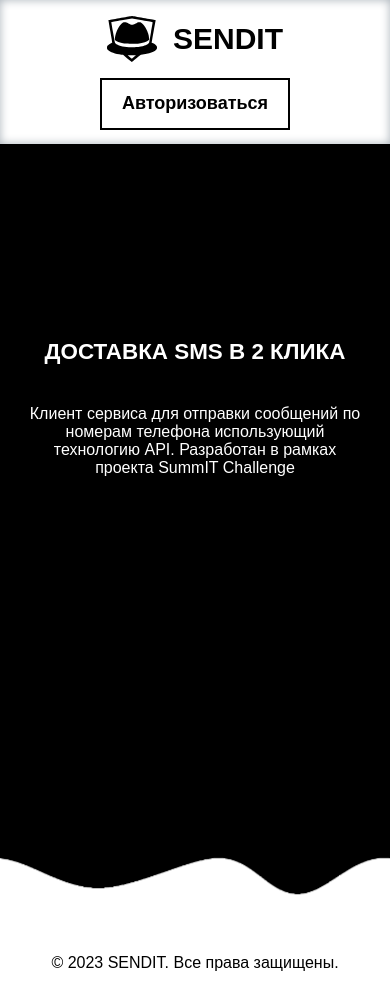
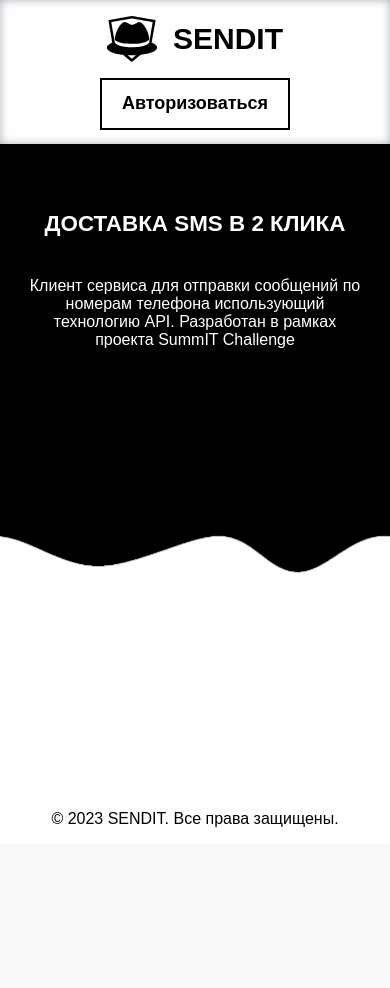
Before and after one commit to MisterGoblin97/xaxatyn4ik, a PHP site: page / in a window 390 px wide. After the commit the page ends 827 px from the top, so only its background shows below. Run offline with PHP 8.4, Linux system fonts and the light colour scheme.

Commit message:
Add files via upload

```diff
--- a/sendit/index.html
+++ b/sendit/index.html
@@ -36,6 +36,8 @@
 	<!-- Подключение внешних объектов -->
   	<link rel='shortcut icon' href='images/favicon.ico' type='image/x-icon'>
 	<link rel='stylesheet' href='styles/style.css'>
+	<style>
+	</style>
 </head>
 
 <body>
@@ -63,8 +65,8 @@
 			<div id='login'>
 				<h2>Авторизация</h2>
 				<form action='login.php' method='post'>
-					<input type='text' class='form-control' name='text' id='text' placeholder='Введите псевдоним *' required>
-					<input type='password' class='form-control' name='password' id='password' placeholder='Введите пароль *' required>
+					<input type='text' name='text' id='text' placeholder='Введите псевдоним *' required>
+					<input type='password' name='password' id='password' placeholder='Введите пароль *' required>
 					<!-- <button type='submit' class='btn'>Авторизоваться</button> -->
 					<a class='btn' href='app.html'>Авторизоваться</a>
 				</form>
@@ -73,6 +75,7 @@
 		</div>
 	</div>
 
+	<main>
 		<!-- Шапка -->
 		<header class='header__outer header'>
 			<div class='menu'>
@@ -89,7 +92,6 @@
 			</div>
 		</header>
 
-	<main>
 		<!-- Заглавная секция -->
 		<section class='hero'>
 			<div class='container'>
@@ -106,11 +108,10 @@
 				<div class='wave__inner'></div>
 			</div>
 		</section>
+	</main>
 
 	<footer>© 2023 SENDIT. Все права защищены.</footer>
-	</main>
 
-	<!-- Скрипты -->
 	<script src='https://cdnjs.cloudflare.com/ajax/libs/three.js/r128/three.min.js'></script>
 	<script src='scripts/script.js'></script>
 </body>
--- a/sendit/scripts/script.js
+++ b/sendit/scripts/script.js
@@ -31,4 +31,4 @@
         renderer.render(scene, camera);
 }
 
-scene.add(object), object.position.set(2, 0.5, 0), (camera.position.z = 4), animate();
+scene.add(object), object.position.set(2, -.4, 0), (camera.position.z = 4), animate();
--- a/sendit/styles/style.css
+++ b/sendit/styles/style.css
@@ -25,17 +25,14 @@
 }
 
 body {
+  display: flex;
+  flex-direction: column;
   font-family: var(--font);
   color: var(--black);
+  min-height: 100vh;
+  min-width: 100%;
   margin: 0;
   padding: 0;
-  overflow: hidden;
-}
-
-body canvas {
-  position: absolute;
-  top: 12.5rem;
-  right: 0;
 }
 
 body .overlay {
@@ -268,11 +265,6 @@
   justify-content: space-between;
 }
 
-.hero,
-.main {
-  flex-grow: 1;
-}
-
 .hero {
   background-color: var(--black);
   color: var(--white);
@@ -288,13 +280,12 @@
 }
 
 main {
-  display: flex;
-  flex-direction: column;
-  min-height: 100vh;
+  flex-grow: 1;
+  min-height: 100%;
 }
 
-.main {
-  margin-top: 2rem;
+.form__outer {
+  margin-top: 6rem;
 }
 
 .form {
@@ -321,8 +312,11 @@
 
 footer {
   text-align: center;
-  margin-top: 2rem;
-  padding: 1rem;
+  margin: 4rem 1rem 1rem;
+}
+
+canvas {
+  position: absolute;
 }
 
 @keyframes loading {
@@ -368,6 +362,7 @@
 
   .hero__inner {
     margin: 0 auto;
+    padding: 0;
   }
 
   .hero {
@@ -376,9 +371,6 @@
 }
 
 @media (max-width:50.85em) {
-  body {
-    overflow-y: visible;
-  }
 
   body .popup {
     max-width: 18rem;
```
Also changed, not shown: sendit/app.html (+4 -7 lines). Lines whose indentation alone changed are shown as unchanged.
